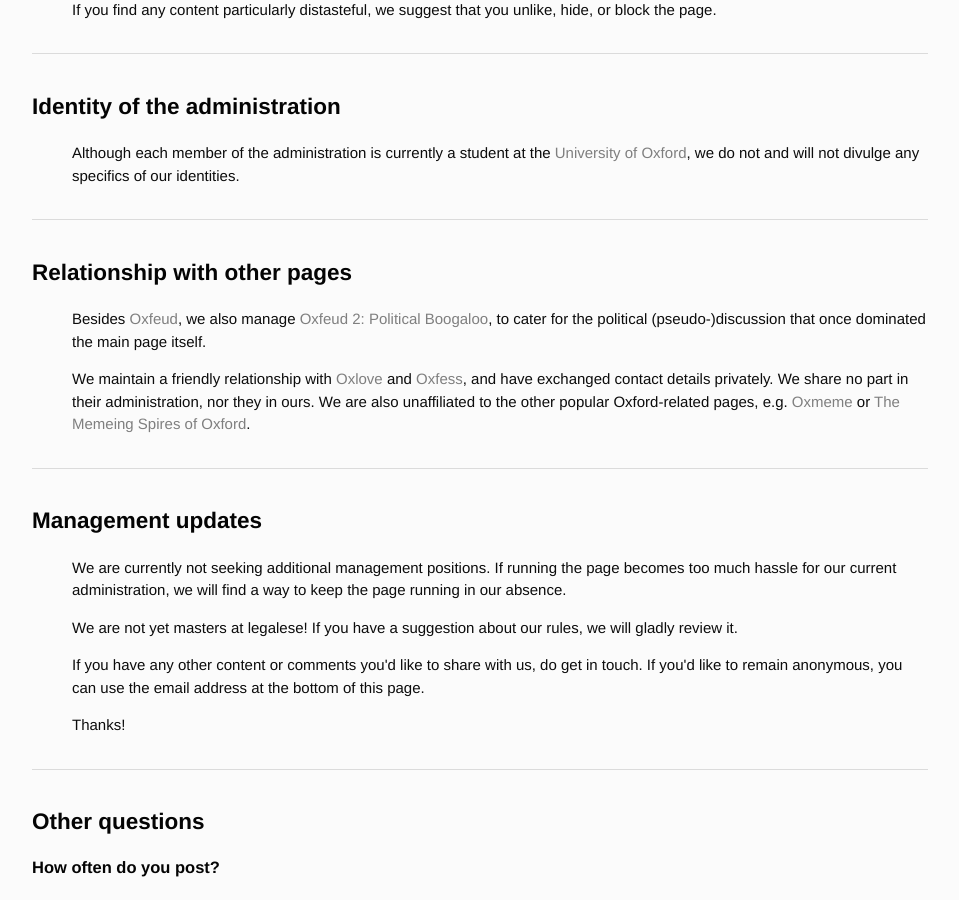
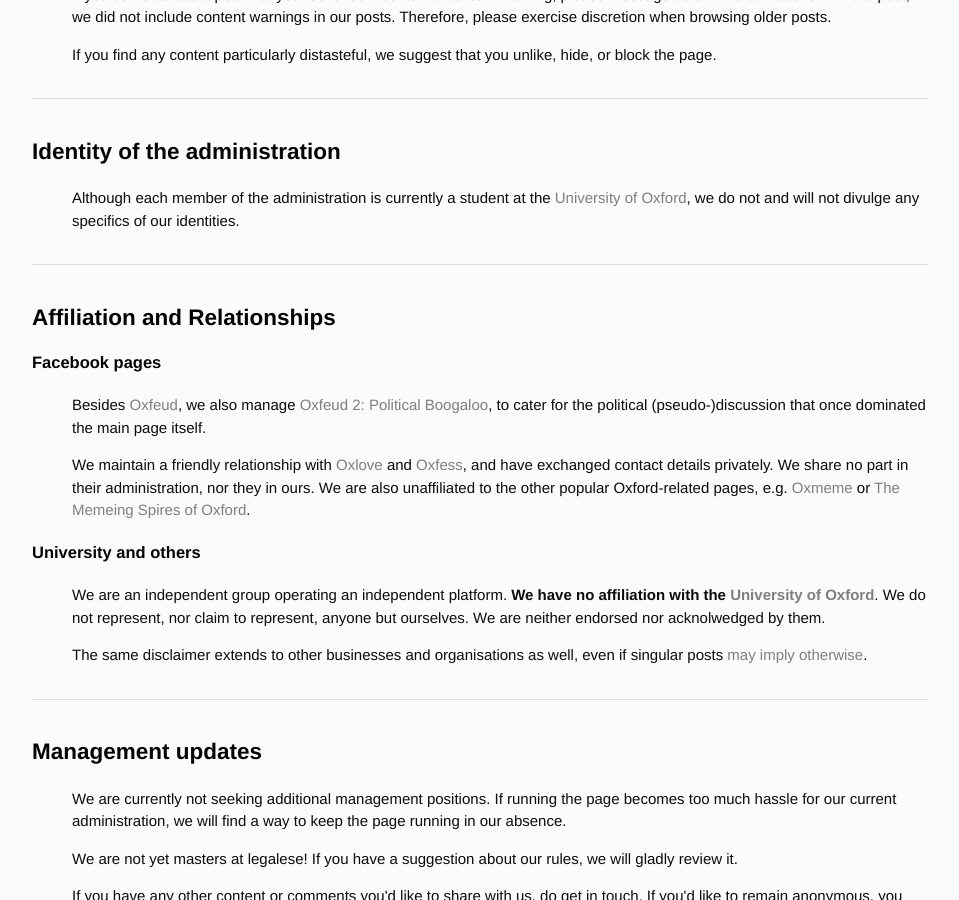
Before and after one commit to Oxfeud/oxfeud.github.io, a Jekyll site: the page built from index.html, in a window 1280 px wide and 900 px high, scrolled down 6021 px. Shown: the whole window, without its empty margins (160-1119 px from the left). Built offline with Jekyll 4.4.1, drawn with Linux system fonts in a browser that asks for light colours; some of the changed text lies outside the part shown.

Commit message:
Create index.html

```diff
--- a/index.html
+++ b/index.html
@@ -18,11 +18,15 @@
 		<li><a href="#Anony">Anonymity</a></li>
 		<li><a href="#RulMod">Rules and moderation</a><ol class="noindent">
 			<li><a href="#Enforc">Enforcement</a></li>
-			<li><a href="#Vocab">Censored vocabulary</a></li></ol></li>
+			<li><a href="#Vocab">Censored vocabulary</a></li></ol>
+		</li>
 		<li><a href="#Redact">Redactions</a></li>
 		<li><a href="#ConWar">Content warnings</a></li>
 		<li><a href="#IDAdmin">Identity of the administration</a></li>
-		<li><a href="#RelPag">Relationship with other pages</a></li>
+		<li><a href="#Affil">Affiliation and Relationships</a><ol class="noident">
+			<li><a href="#RelPag">Facebook pages</a></li>
+			<li><a href="#RelUni">University and others</a></li></ol>
+		</li>
 		<li><a href="#ManUpd">Management updates</a></li>
 		<li><a href="#Quest">Other questions</a><ol class="noindent">
 			<li><a href="#SubMet">How do I submit something?</a></li>
@@ -152,9 +156,13 @@
 	<br />
 	<div style="border-top: 1px solid #dbdbdb; font-size: 0em; margin-top: 2em; margin-bottom: 2em;"></div>
 	<br />
-	<h3 id="RelPag">Relationship with other pages</h3>
+	<h3 id="Affil">Affiliation and Relationships</h3>
+	<h4 id="RelPag">Facebook pages</h4>
 	<p>Besides <a href="https://www.facebook.com/oxfeud">Oxfeud</a>, we also manage <a href="https://www.facebook.com/Oxfeud2PB/">Oxfeud 2: Political Boogaloo</a>, to cater for the political (pseudo-)discussion that once dominated the main page itself.</p>
 	<p>We maintain a friendly relationship with <a href="https://www.facebook.com/theoxlove/">Oxlove</a> and <a href="https://www.facebook.com/Oxfess-117373032144331/">Oxfess</a>, and have exchanged contact details privately. We share no part in their administration, nor they in ours. We are also unaffiliated to the other popular Oxford-related pages, e.g. <a href="https://www.facebook.com/oxmemes/">Oxmeme</a> or <a href="https://www.facebook.com/memeingspires/">The Memeing Spires of Oxford</a>.</p>
+	<h4 id="RelUni">University and others</h4>
+	<p>We are an independent group operating an independent platform. <b>We have no affiliation with the <a href="http://www.ox.ac.uk/">University of Oxford</a></b>. We do not represent, nor claim to represent, anyone but ourselves. We are neither endorsed nor acknolwedged by them.</p>
+	<p>The same disclaimer extends to other businesses and organisations as well, even if singular posts <a href="#Libel">may imply otherwise</a>.</p>
 	<br />
 	<div style="border-top: 1px solid #dbdbdb; font-size: 0em; margin-top: 2em; margin-bottom: 2em;"></div>
 	<br />
```
